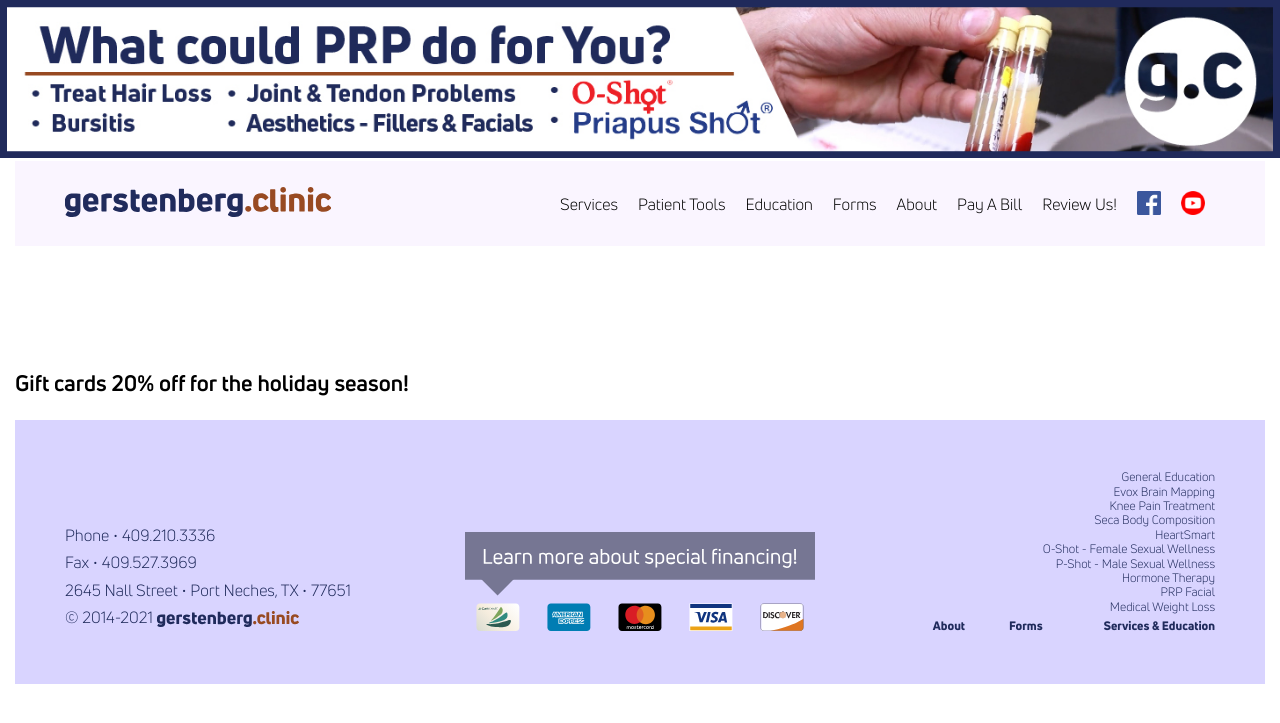
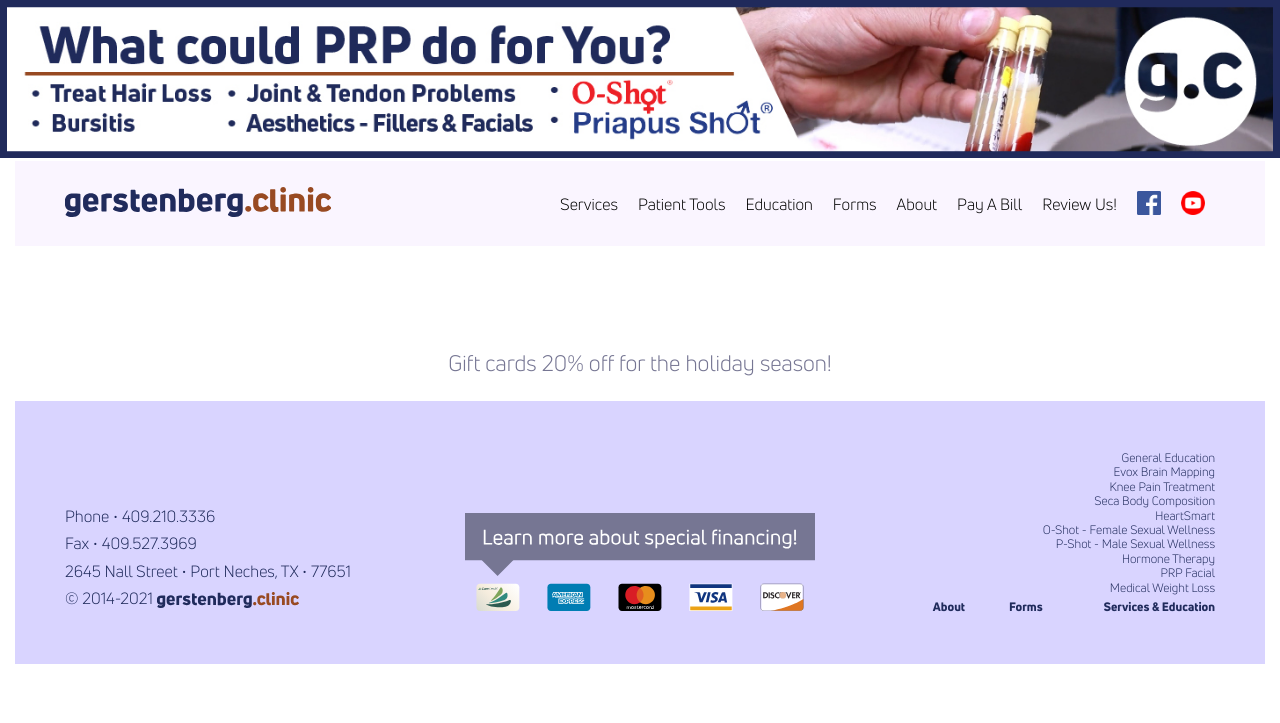
Before and after one commit to theneverwoods/gerstenberg.clinic, a Jekyll site: the page built from store.html, in a window 1280 px wide. Shown: the top 723 px of the page. Built offline with Jekyll 4.4.1, drawn with Linux system fonts in a browser that asks for light colours.

Commit message:
Update store.html

```diff
--- a/store.html
+++ b/store.html
@@ -3,9 +3,9 @@ layout: default
 permalink: /store
 stylesheet: home
 ---
-<div style="padding:50px">
+<div style="padding:40px">
 </div>
-<h3>Gift cards 20% off for the holiday season!</h3>
+<p style="text-align:center">Gift cards 20% off for the holiday season!</p>
 
 <div id="my-store-64722745"></div>
 <div>
```
